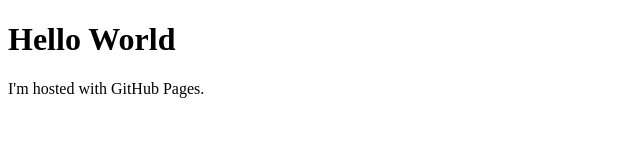
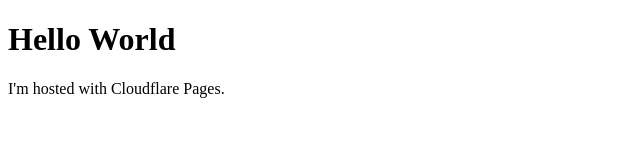
Before and after one commit to kkloub/kkloub.github.io, a plain HTML site: page index.html in a window 1280 px wide. Shown: the full height of the page, 0-640 px from the left. Drawn offline with Linux system fonts and the light colour scheme.

Commit message:
Update index.html

```diff
--- a/index.html
+++ b/index.html
@@ -2,6 +2,6 @@
 <html>
 <body>
 <h1>Hello World</h1>
-<p>I'm hosted with GitHub Pages.</p>
+<p>I'm hosted with Cloudflare Pages.</p>
 </body>
 </html>
```
